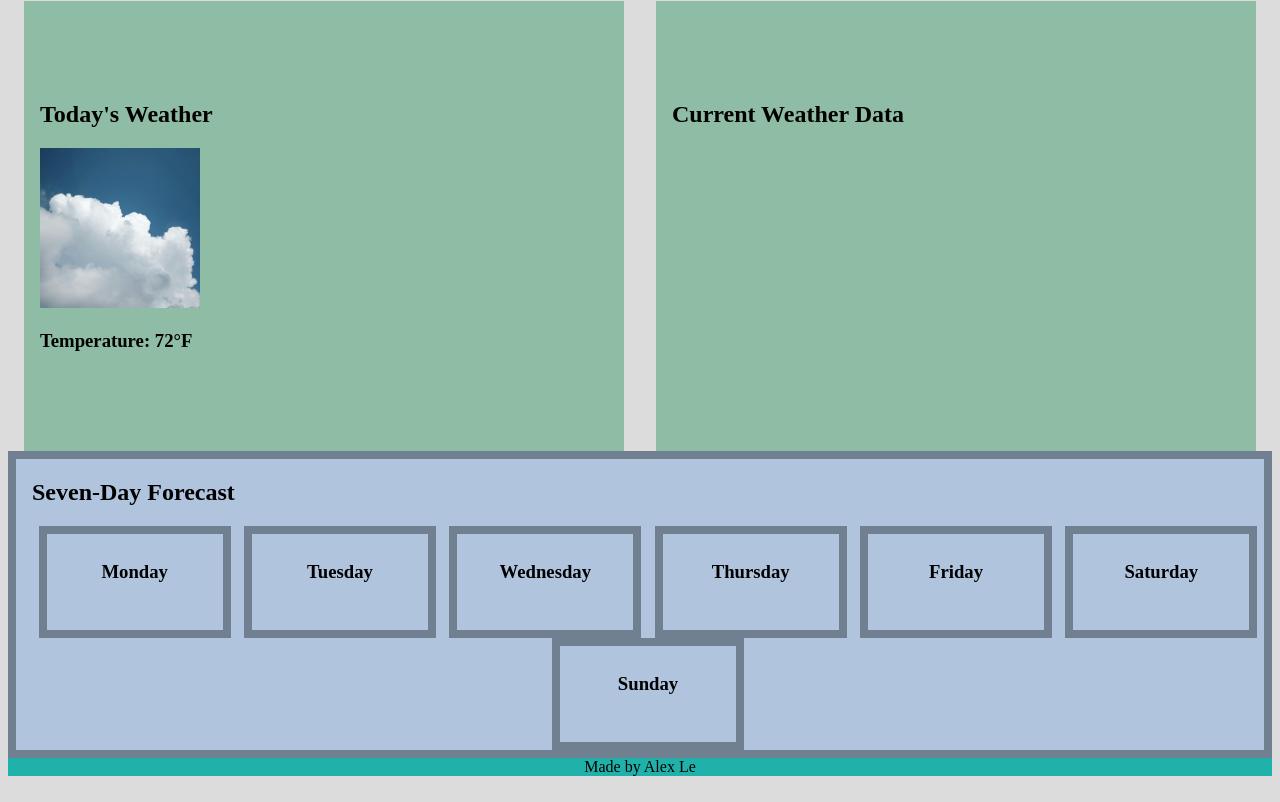
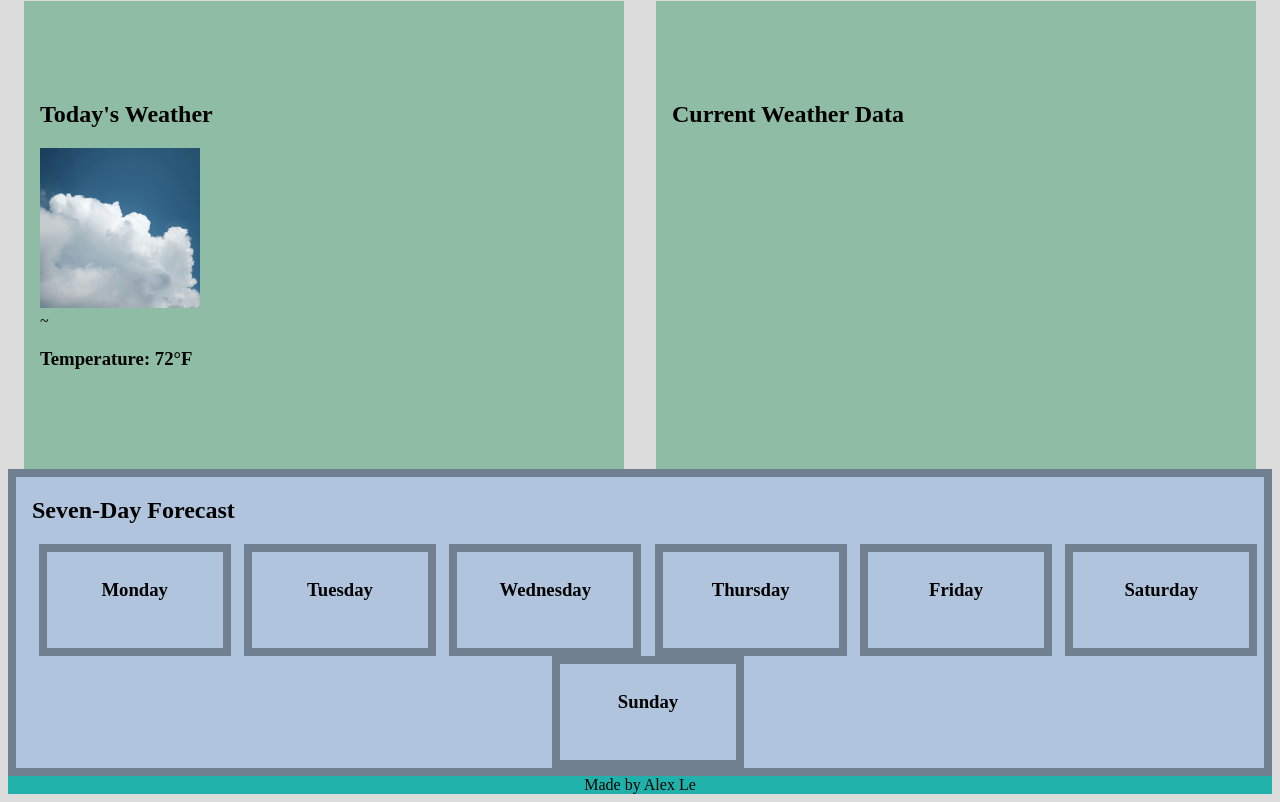
Before and after one commit to Khang-ALe/Weather-App, a plain HTML site: page index.html in a window 1280 px wide. Shown: the part 79-881 px from the top of the page. Drawn offline with Linux system fonts and the light colour scheme.

Commit message:
Minor edits to index.html

```diff
--- a/index.html
+++ b/index.html
@@ -23,7 +23,7 @@
             <div class="">
                 <img style="width: 10rem;" src="../images/cloud-image.jpg" alt="Placeholder Image for Today's Weather">
             </div>
-            <div class="">
+            <div class="">~
                 <h3>Temperature: 72°F</h3>
             </div>
         </section>
```
